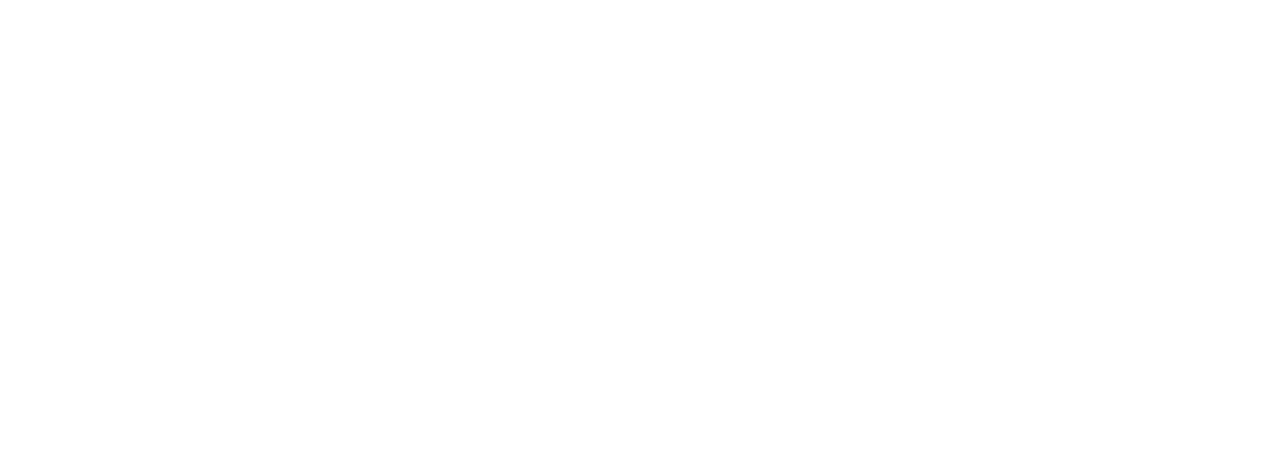
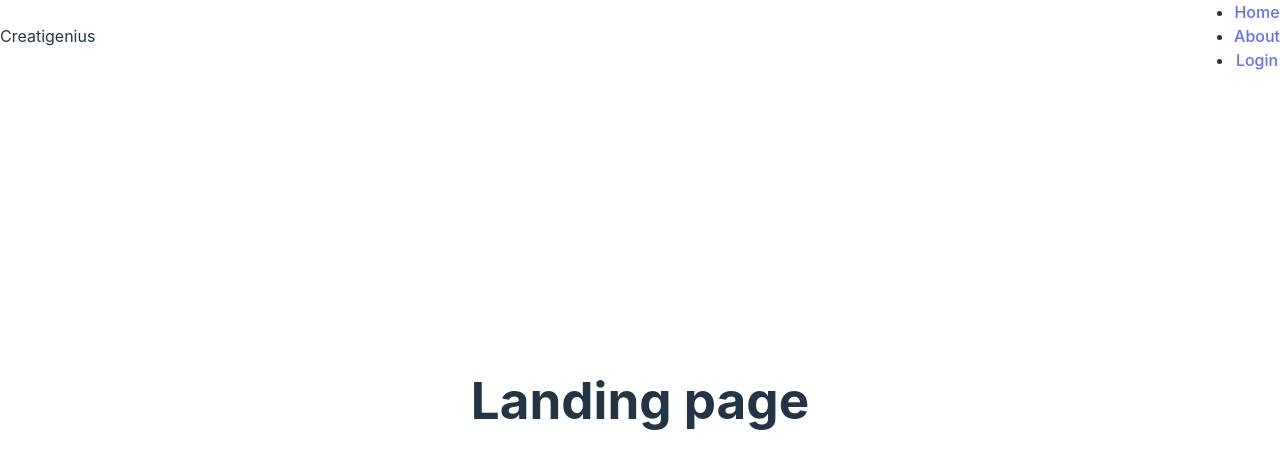
Before and after one commit to Agnik7/CreatiGenius, a React (Vite) app in the folder frontend/: page / in a window 1280 px wide. Before the commit this address had no page. Shown: the top 468 px of the page. Built offline with nearby package versions, Linux system fonts and the light colour scheme.

Commit message:
Styling_navbar

```diff
--- a/frontend/src/App.jsx
+++ b/frontend/src/App.jsx
@@ -12,7 +12,7 @@
 
   return (
     <>
-    <Nav/>
+
 
      <BrowserRouter>
         <Routes>
--- a/frontend/src/components/LandingPage.jsx
+++ b/frontend/src/components/LandingPage.jsx
@@ -1,9 +1,11 @@
 import React from 'react'
-
+import Nav from './Nav'
 export default function LandingPage() {
   return (
+
     <div>
-      Landing Page
+      <Nav/>
+      <h1>Landing page</h1>
     </div>
   )
 }
--- a/frontend/src/components/Nav.jsx
+++ b/frontend/src/components/Nav.jsx
@@ -1,6 +1,6 @@
 import React from 'react'
 import {Link} from 'react-router-dom'
-
+import './Navstyle.css'
 export default function Nav() {
   return (
 
--- /dev/null
+++ b/frontend/src/components/Navstyle.css
@@ -0,0 +1,20 @@
+*
+{
+    margin: 0;
+    padding: 0;
+    box-sizing: border-box;
+}
+header
+{
+    position: fixed;
+    width:100%;
+    top:0%;
+    left:0%;
+
+}
+header nav
+{
+    display: flex;
+    justify-content: space-between;
+    align-items: center;
+}
```
